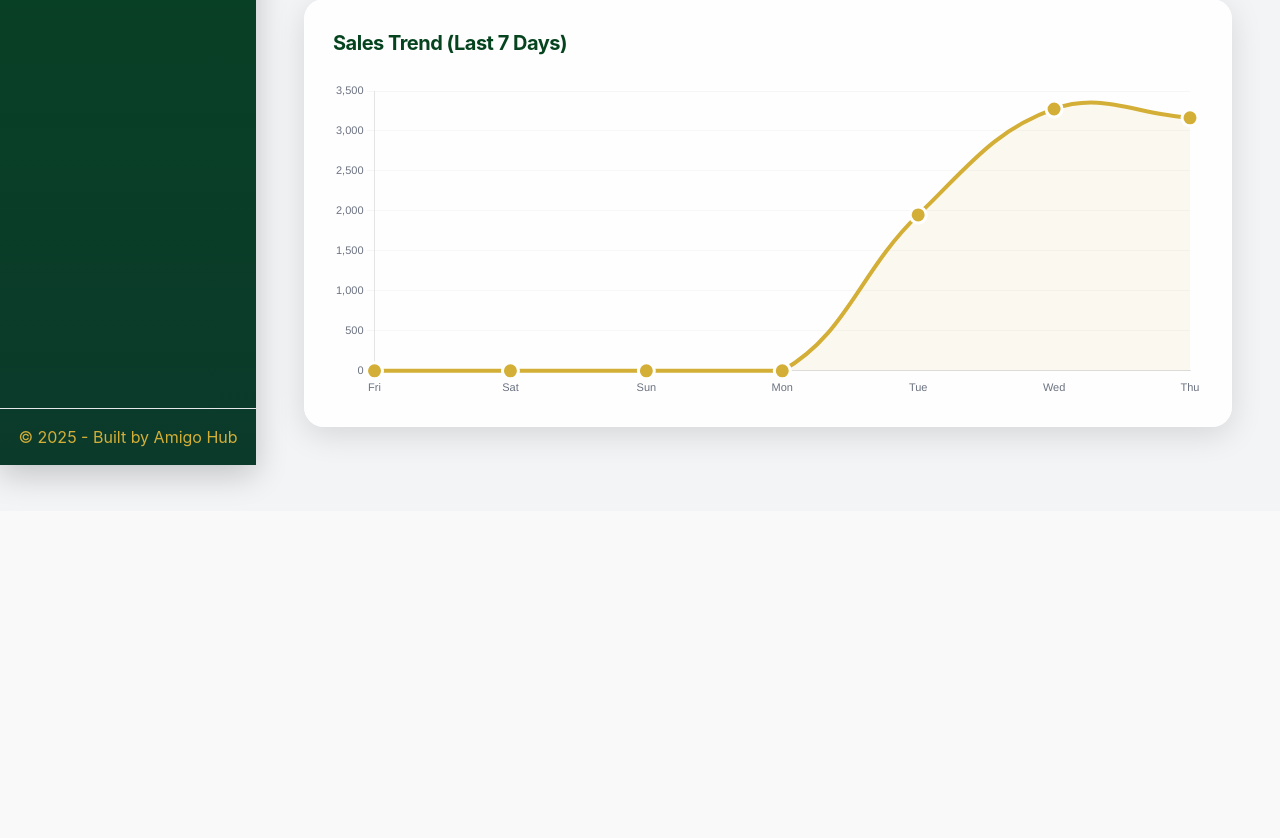
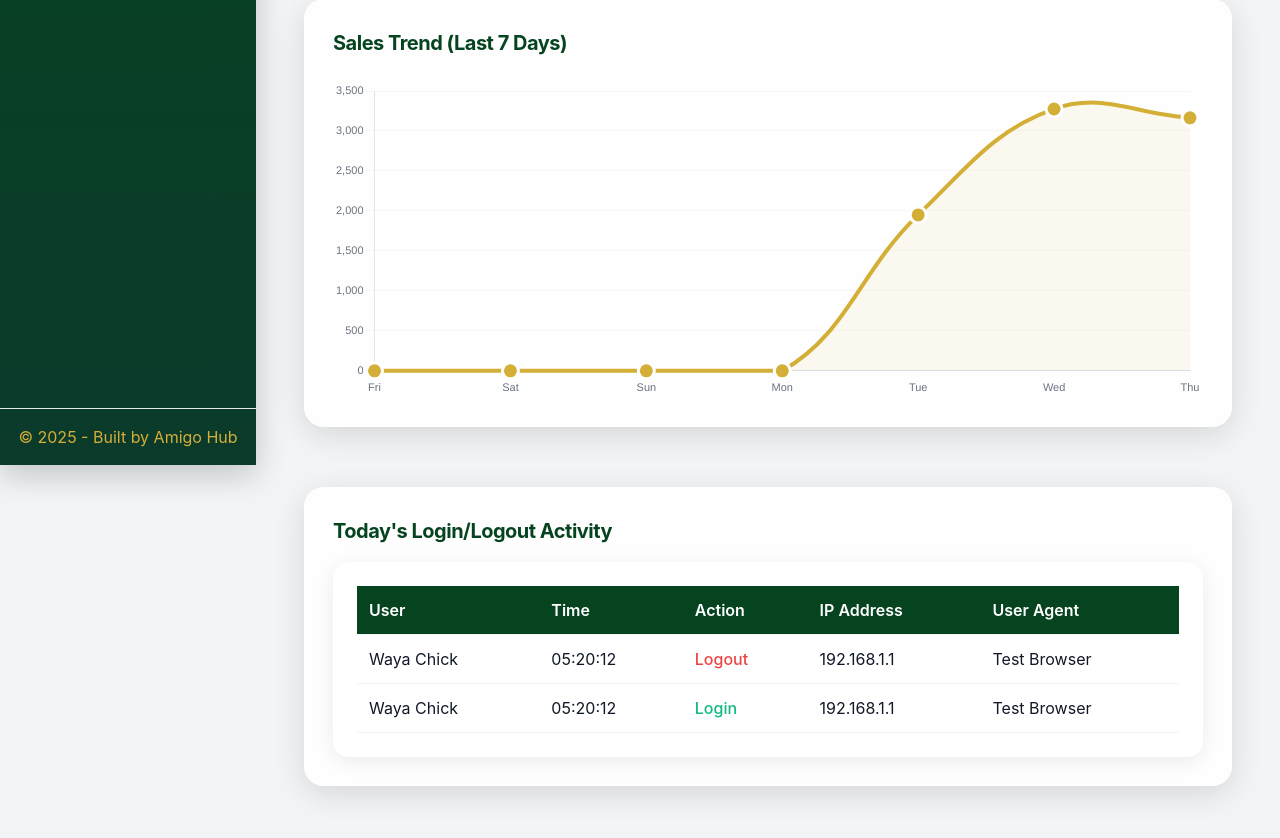
Before and after one commit to alexwaya0/pos, a Django app: page / in a window 1280 px wide. Shown: the part 335-1173 px from the top of the page. Before the commit the page ends 827 px from the top, so only its background shows below. Run offline with Django 5.2, Linux system fonts and the light colour scheme; a user stored in the database is signed in; data comes from the database, SQL or seed files in the repository; both versions use the stored data as it was after the commit; some libraries are stand-ins or nearby versions.

Commit message:
log user login/logout logs

```diff
--- a/pos/apps.py
+++ b/pos/apps.py
@@ -1,6 +1,8 @@
 from django.apps import AppConfig
-
 
 class PosConfig(AppConfig):
     default_auto_field = 'django.db.models.BigAutoField'
     name = 'pos'
+
+    def ready(self):
+        import pos.signals  # noqa: Import signals to connect receivers
--- a/pos/models.py
+++ b/pos/models.py
@@ -79,3 +79,20 @@ class SaleItem(models.Model):
 
     def __str__(self):
         return f"{self.product.name} x{self.qty}"
+
+class UserActivityLog(models.Model):
+    ACTION_CHOICES = [
+        ('login', 'Login'),
+        ('logout', 'Logout'),
+    ]
+    user = models.ForeignKey(settings.AUTH_USER_MODEL, on_delete=models.CASCADE, related_name='activity_logs')
+    action = models.CharField(max_length=10, choices=ACTION_CHOICES)
+    timestamp = models.DateTimeField(auto_now_add=True)
+    ip_address = models.GenericIPAddressField(null=True, blank=True)
+    user_agent = models.TextField(null=True, blank=True)
+
+    class Meta:
+        ordering = ['-timestamp']
+
+    def __str__(self):
+        return f"{self.user.username} - {self.get_action_display()} at {self.timestamp}"
--- a/pos/templates/pos/dashboard.html
+++ b/pos/templates/pos/dashboard.html
@@ -177,6 +177,56 @@
     height: 320px;
     margin-top: 20px;
   }
+  .logs-container {
+    background: rgba(255, 255, 255, 0.9);
+    border-radius: 20px;
+    box-shadow: 0 8px 32px rgba(0, 0, 0, 0.12);
+    padding: 28px;
+    margin-bottom: 28px;
+    backdrop-filter: blur(20px);
+    border: 1px solid rgba(255, 255, 255, 0.2);
+    transition: all 0.4s ease;
+  }
+  .logs-container:hover {
+    transform: translateY(-2px);
+    box-shadow: 0 16px 48px rgba(0, 0, 0, 0.15);
+  }
+  .table-container {
+    background: #ffffff;
+    border-radius: 16px;
+    box-shadow: 0 4px 20px rgba(0, 0, 0, 0.08);
+    padding: 24px;
+    overflow-x: auto;
+  }
+  table {
+    width: 100%;
+    border-collapse: collapse;
+    min-width: 600px;
+  }
+  th, td {
+    padding: 12px;
+    text-align: left;
+    border-bottom: 1px solid #f1f5f9;
+  }
+  th {
+    background-color: var(--darkgreen);
+    color: #ffffff;
+    font-weight: 600;
+    position: sticky;
+    top: 0;
+    z-index: 10;
+  }
+  tr:hover {
+    background-color: #f8fafc;
+  }
+  .login-action {
+    color: #10b981;
+    font-weight: 500;
+  }
+  .logout-action {
+    color: #ef4444;
+    font-weight: 500;
+  }
   h3 {
     font-size: 1.25rem;
     font-weight: 700;
@@ -216,6 +266,9 @@
     .chart-wrapper {
       height: 280px;
     }
+    table {
+      min-width: 500px;
+    }
   }
   @media (max-width: 480px) {
     .metric-value {
@@ -226,6 +279,10 @@
     }
     .low-stock-list {
       max-height: 60px;
+    }
+    th, td {
+      padding: 8px 4px;
+      font-size: 0.875rem;
     }
   }
 </style>
@@ -308,6 +365,39 @@
       </div>
     </div>
   </div>
+
+  <!-- User Login/Logout Logs Section -->
+  <div class="logs-container">
+    <h3>Today's Login/Logout Activity</h3>
+    <div class="table-container">
+      {% if user_logs %}
+        <table>
+          <thead>
+            <tr>
+              <th>User</th>
+              <th>Time</th>
+              <th>Action</th>
+              <th>IP Address</th>
+              <th>User Agent</th>
+            </tr>
+          </thead>
+          <tbody>
+            {% for log in user_logs %}
+              <tr>
+                <td>{{ log.user.get_full_name|default:log.user.username }}</td>
+                <td>{{ log.timestamp|date:"H:i:s" }}</td>
+                <td class="{% if log.action == 'login' %}login-action{% else %}logout-action{% endif %}">{{ log.get_action_display }}</td>
+                <td>{{ log.ip_address|default:"N/A" }}</td>
+                <td>{{ log.user_agent|truncatechars:30|default:"N/A" }}</td>
+              </tr>
+            {% endfor %}
+          </tbody>
+        </table>
+      {% else %}
+        <div class="no-data">No login/logout activity today.</div>
+      {% endif %}
+    </div>
+  </div>
 </div>
 
 <!-- Chart.js CDN (Async Load for Perf) -->
--- a/pos/views.py
+++ b/pos/views.py
@@ -9,7 +9,7 @@ from django.urls import reverse
 from django.http import JsonResponse
 from decimal import Decimal
 from django.db.models import Sum, F, ExpressionWrapper, DecimalField, Count, Min
-from .models import Branch, Product, ProductStock, Customer, Sale, SaleItem
+from .models import Branch, Product, ProductStock, Customer, Sale, SaleItem, UserActivityLog
 from .forms import ProductForm, ProductStockForm, SaleCreateForm
 from datetime import timedelta, datetime
 import numpy as np
@@ -48,6 +48,19 @@ def dashboard(request):
     low_stock_threshold = 10
     expiry_days_threshold = 60
 
+    # Last 7 days for shared date range (used for sales and now logs)
+    end_date = today
+    start_date = end_date - timedelta(days=6)
+    period_start = timezone.datetime.combine(start_date, timezone.datetime.min.time()).replace(tzinfo=timezone.get_current_timezone())
+    period_end = timezone.datetime.combine(end_date, timezone.datetime.max.time()).replace(tzinfo=timezone.get_current_timezone())
+
+    # User activity logs for last 7 days
+    user_logs = UserActivityLog.objects.filter(
+        timestamp__gte=period_start,
+        timestamp__lte=period_end
+    ).order_by('-timestamp')[:20]
+    context['user_logs'] = user_logs
+
     if role in ['cashier', 'manager']:
         try:
             branch = request.user.profile.branch
@@ -65,8 +78,6 @@ def dashboard(request):
         prescriptions_today = Sale.objects.filter(branch=branch, created_at__date=today).count()  # Proxy for prescriptions
 
         # Last 7 days sales for chart
-        end_date = today
-        start_date = end_date - timedelta(days=6)
         daily_sales = []
         current_date = start_date
         while current_date <= end_date:
@@ -106,8 +117,6 @@ def dashboard(request):
         prescriptions_today = Sale.objects.filter(created_at__date=today).count()
 
         # Last 7 days sales for chart (all branches)
-        end_date = today
-        start_date = end_date - timedelta(days=6)
         daily_sales = []
         current_date = start_date
         while current_date <= end_date:
```
Also changed, not shown: pos/signals.py (added, +30 -0 lines), db.sqlite3, pos/migrations/0002_useractivitylog.py (added).
